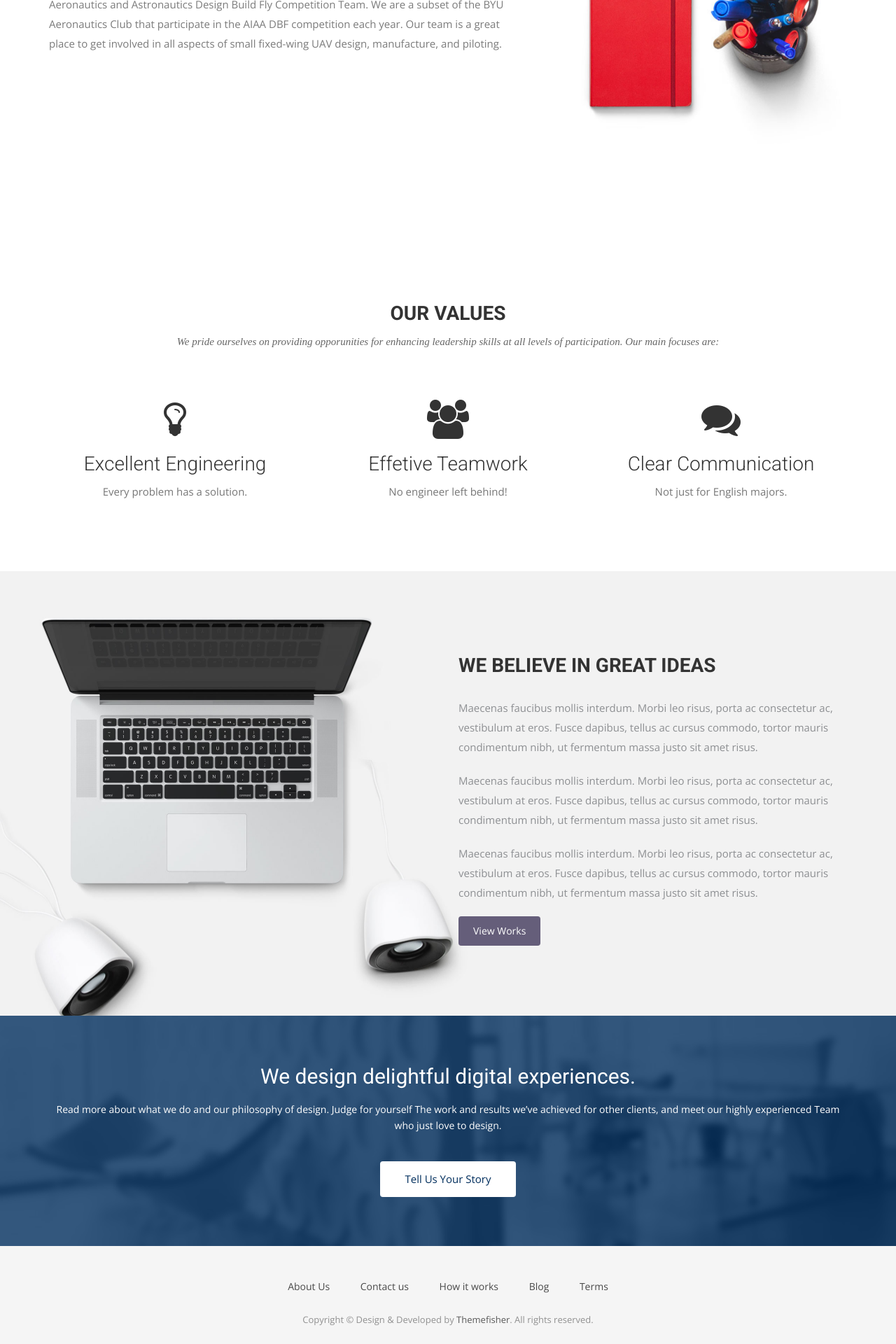
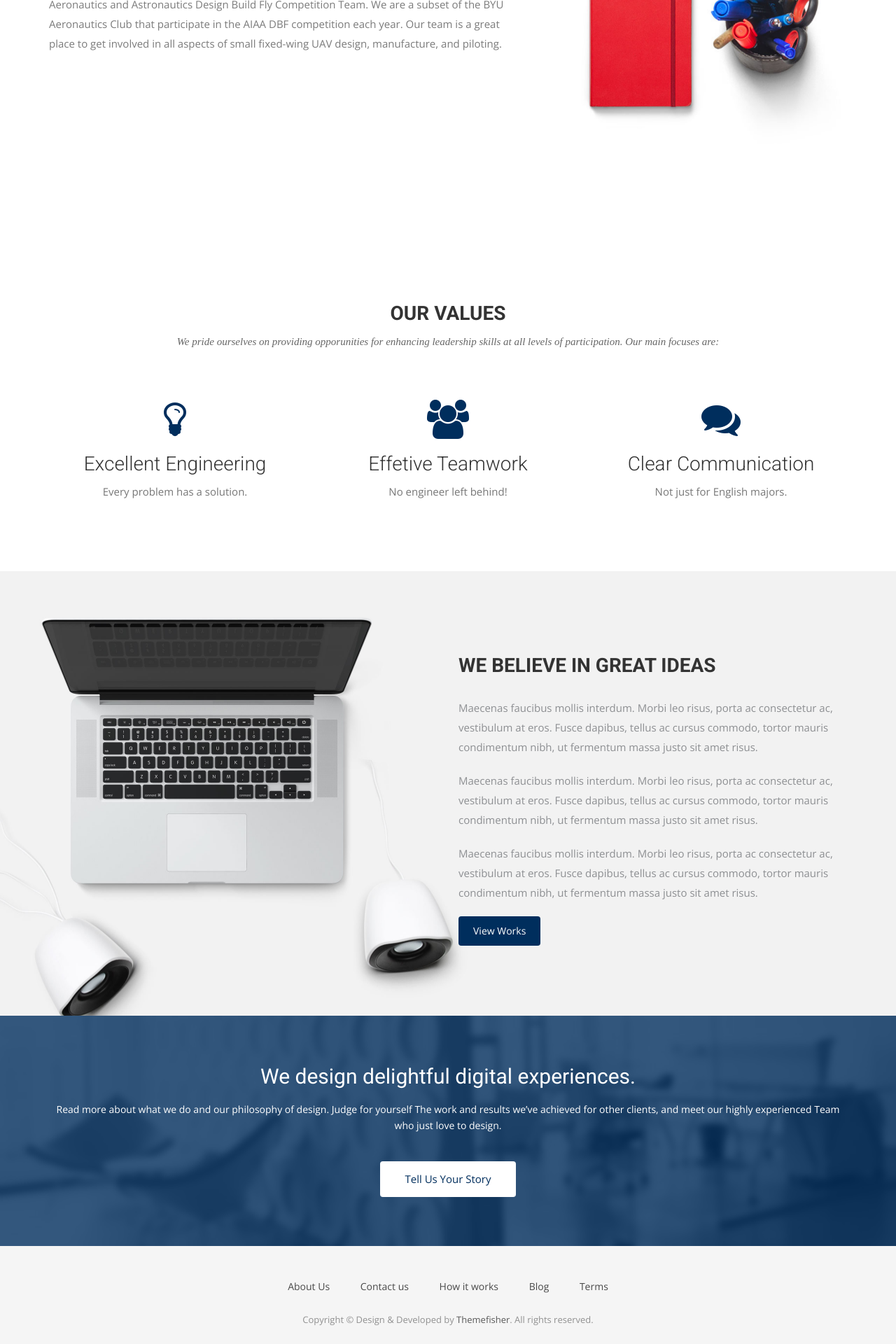
Before and after one commit to BYU-Aeronautics-Club/DBF, a Jekyll site: the page built from index.html, in a window 1280 px wide. Shown: the part 1103-3023 px from the top of the page at 70% size. Built offline with Jekyll 4.4.1, drawn with Linux system fonts in a browser that asks for light colours; nearby versions of some CDN libraries; some web fonts are replaced.

Commit message:
fix source of problem

```diff
--- a/css/airspace.css
+++ b/css/airspace.css
@@ -262,7 +262,7 @@
   margin-bottom: 20px;
 }
 #feature .btn-view-works {
-  background: #655E7A;
+  background: #002E5D;
   color: #fff;
   padding: 10px 20px;
 }
@@ -425,7 +425,7 @@
   position: relative;
 }
 #portfolio-work .block .portfolio-menu ul .active {
-  color: #655E7A;
+  color: #002E5D;
   position: relative;
 }
 #portfolio-work .block .portfolio-menu ul .active:before {
@@ -499,7 +499,7 @@
 #portfolio-work .block .portfolio-contant ul li a span {
   font-style: italic;
   font-size: 13px;
-  color: #655E7A;
+  color: #002E5D;
 }
 #portfolio-work .block .portfolio-contant ul img {
   width: 100%;
--- a/index.html
+++ b/index.html
@@ -52,21 +52,21 @@
       <div class="row ">
           <div class="col-lg-4 col-md-6 text-center">
               <div class="service-box">
-                  <i class="fa fa-4x fa-lightbulb-o"></i>
+                  <i class="fa fa-4x fa-lightbulb-o wow bounceIn text-primary"></i>
                   <h3>Excellent Engineering</h3>
                   <p class="text-muted">Every problem has a solution.</p>
               </div>
           </div>
           <div class="col-lg-4 col-md-6 text-center">
               <div class="service-box">
-                  <i class="fa fa-4x fa-users" data-wow-delay=".1s"></i>
+                  <i class="fa fa-4x fa-users wow bounceIn text-primary" data-wow-delay=".1s"></i>
                   <h3>Effetive Teamwork</h3>
                   <p class="text-muted">No engineer left behind!</p>
               </div>
           </div>
           <div class="col-lg-4 col-md-6 text-center">
               <div class="service-box">
-                  <i class="fa fa-4x fa-comments" data-wow-delay=".2s"></i>
+                  <i class="fa fa-4x fa-comments wow bounceIn text-primary" data-wow-delay=".2s"></i>
                   <h3>Clear Communication</h3>
                   <p class="text-muted">Not just for English majors.</p>
               </div>
```
Also changed, not shown: css/bootstrap.min.css.
